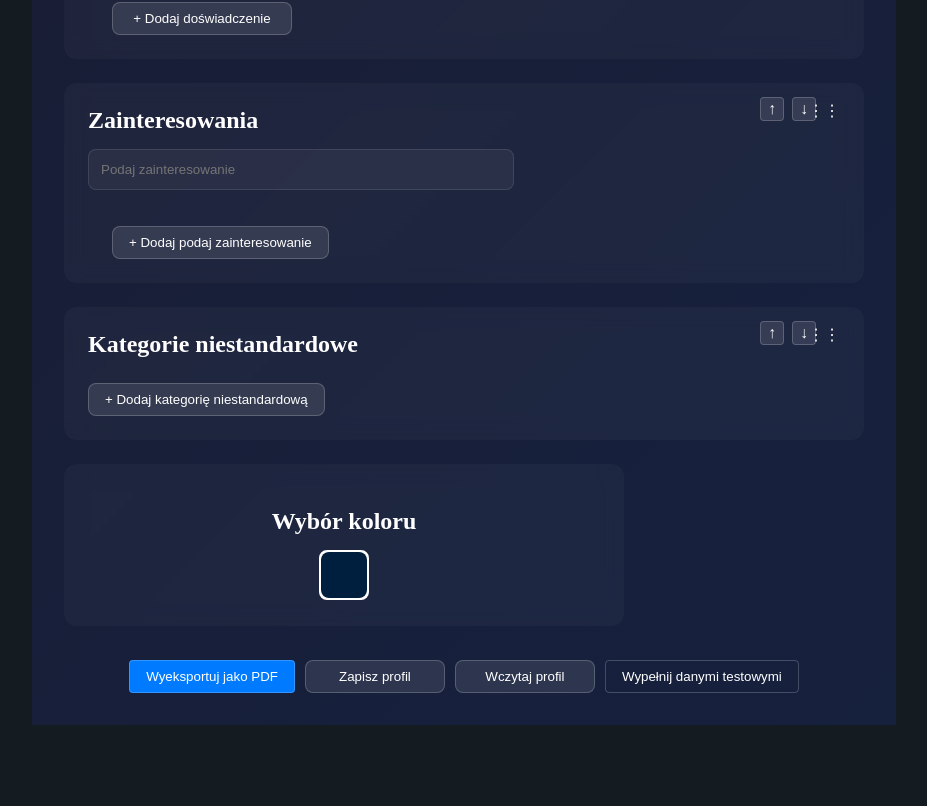
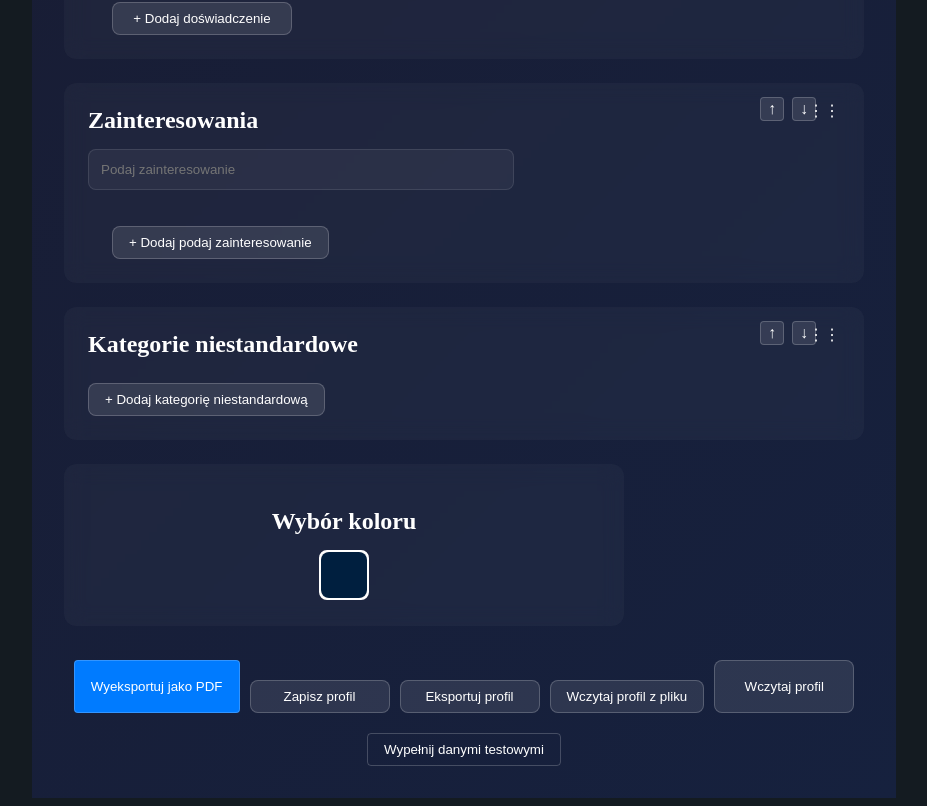
Before and after one commit to domintes/CVision, a React (Vite) app: page / in a window 1280 px wide. Shown: the part 1460-2266 px from the top of the page, without its empty margins (176-1103 px from the left). Before the commit the page ends 2193 px from the top, so only its background shows below. Built offline with nearby package versions, Linux system fonts and the light colour scheme.

Commit message:
Add export and import profile from file

```diff
--- a/preload.cjs
+++ b/preload.cjs
@@ -32,7 +32,9 @@ contextBridge.exposeInMainWorld('electron', {
         'save-profile',
         'load-profile',
         'get-profiles',
-        'delete-profile'
+        'delete-profile',
+        'export-profile',
+        'import-profile'
       ];
       if (validChannels.includes(channel)) {
         return ipcRenderer.invoke(channel, data);
--- a/src/App.scss
+++ b/src/App.scss
@@ -387,6 +387,7 @@ body {
 
   .button-group {
     display: flex;
+    flex-wrap: wrap;
     gap: 10px;
     justify-content: center;
     margin-top: 20px;
@@ -395,6 +396,7 @@ body {
       min-width: 140px;
       background: rgba(255, 255, 255, 0.1);
       border: 1px solid rgba(255, 255, 255, 0.2);
+      white-space: nowrap;
 
       &:hover {
         background: rgba(255, 255, 255, 0.2);
@@ -405,6 +407,14 @@ body {
 
         &:hover {
           background: $secondary-color;
+        }
+      }
+
+      &.import-button {
+        background: rgba(255, 255, 255, 0.15);
+
+        &:hover {
+          background: rgba(255, 255, 255, 0.25);
         }
       }
     }
--- a/src/components/ProfileManagement.jsx
+++ b/src/components/ProfileManagement.jsx
@@ -173,6 +173,50 @@ const ProfileManagement = ({ showProfileList, setShowProfileList }) => {
     }
   };
 
+  const exportProfile = async (profileData) => {
+    try {
+      const result = await window.electron.ipcRenderer.invoke('export-profile', {
+        data: profileData
+      });
+
+      if (result.success) {
+        showNotification('Profil został wyeksportowany');
+      } else {
+        throw new Error(result.error);
+      }
+    } catch (e) {
+      showNotification('Błąd podczas eksportowania profilu', true);
+      console.error('Error exporting profile:', e);
+    }
+  };
+
+  const importProfileFromFile = async () => {
+    try {
+      const result = await window.electron.ipcRenderer.invoke('import-profile');
+      if (result.success) {
+        const data = result.data;
+
+        setPersonalInfo(data.personalInfo || {});
+        setSkills(data.skills || []);
+        setInterests(data.interests || []);
+        setEducation(data.education || []);
+        setExperience(data.experience || []);
+        setCustomCategories(data.customCategories || []);
+        setSelectedColor(data.selectedColor || '#001f3f');
+        setProfileImage(data.profileImage || null);
+        setSections(data.sections || []);
+
+        showNotification('Profil został wczytany z pliku');
+        setShowProfileList(false);
+      } else {
+        throw new Error(result.error);
+      }
+    } catch (e) {
+      showNotification('Błąd podczas wczytywania profilu z pliku', true);
+      console.error('Error importing profile:', e);
+    }
+  };
+
   return (
     <>
       {showSaveInput ? (
@@ -222,9 +266,30 @@ const ProfileManagement = ({ showProfileList, setShowProfileList }) => {
           </div>
         </div>
       ) : (
-        <button onClick={() => setShowSaveInput(true)} className="button">
-          Zapisz profil
-        </button>
+        <div className="button-group">
+          <button onClick={() => setShowSaveInput(true)} className="button">
+            Zapisz profil
+          </button>
+          <button
+            onClick={() => exportProfile({
+              personalInfo,
+              skills,
+              interests,
+              education,
+              experience,
+              customCategories,
+              selectedColor,
+              profileImage,
+              sections
+            })}
+            className="button"
+          >
+            Eksportuj profil
+          </button>
+          <button onClick={importProfileFromFile} className="button">
+            Wczytaj profil z pliku
+          </button>
+        </div>
       )}
 
       {showProfileList && savedProfiles.length > 0 && (
```
Also changed, not shown: main.js (+34 -0 lines).
